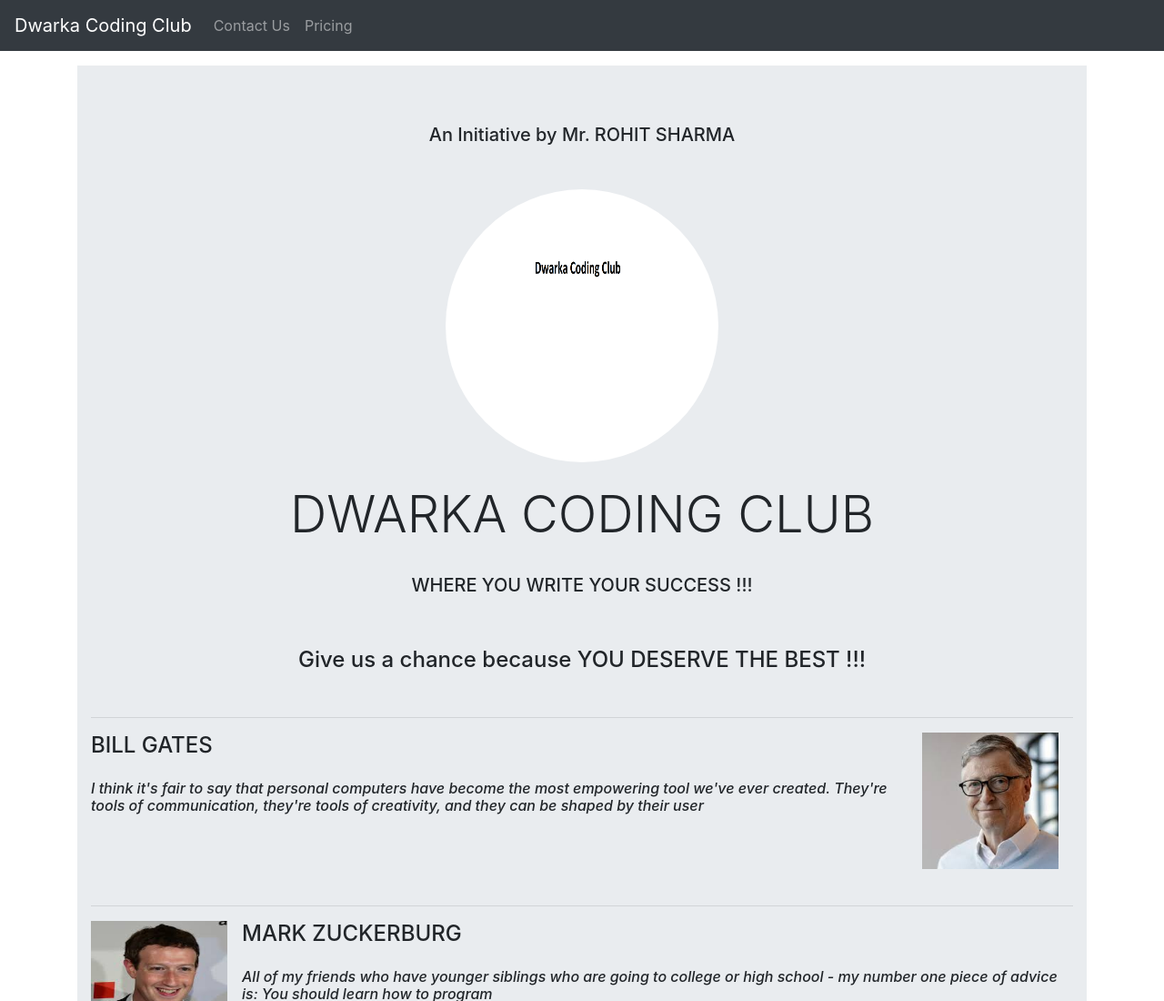
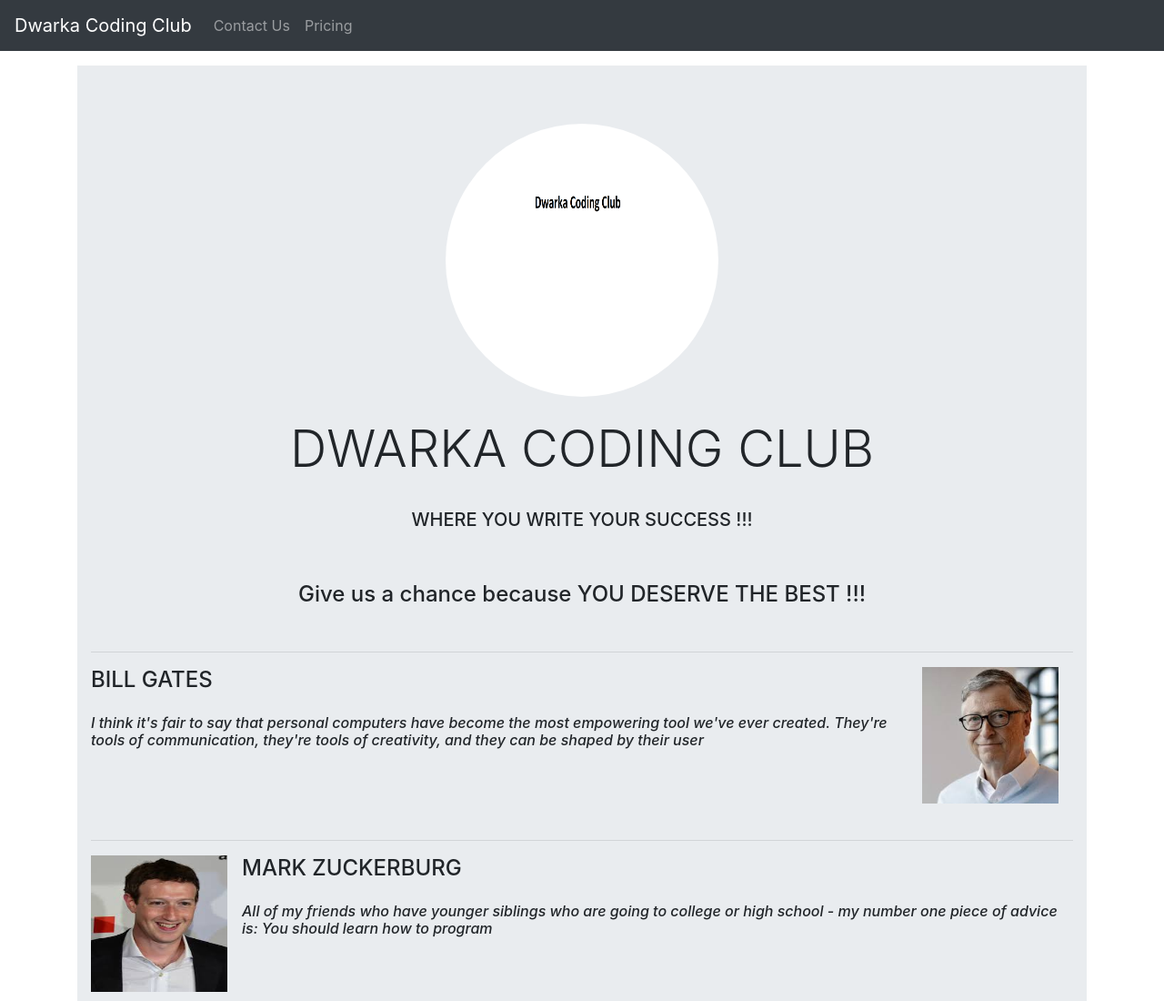
Before and after one commit to dwarkacodingclub/site, a plain HTML site: page index.html in a window 1280 px wide. Shown: the top 1100 px of the page at 91% size. Drawn offline with nearby package versions, Linux system fonts and the light colour scheme.

Commit message:
commented initiative line

```diff
--- a/index.html
+++ b/index.html
@@ -48,7 +48,7 @@
 <div class="jumbotron jumbotron-fluid">
   <div class="container">
 
-<h5 class="text-center mb-5">An Initiative by Mr. ROHIT SHARMA</h5>
+<!-- <h5 class="text-center mb-5">An Initiative by Mr. ROHIT SHARMA</h5> -->
 
 <div class="text-center">
 <img class="rounded-circle" src="DWARKA_CODING_CLUB_logo_orig.png" width="300" height="300" alt="DWARKA CODING CLUB logo here" />
```
